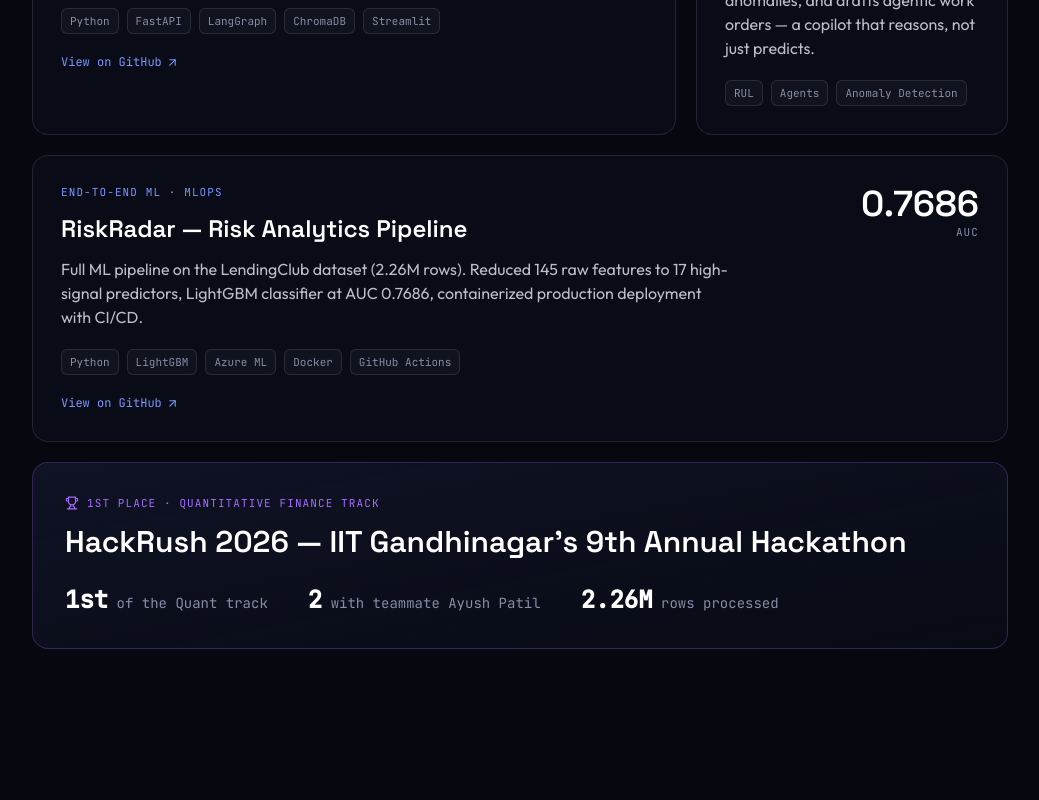
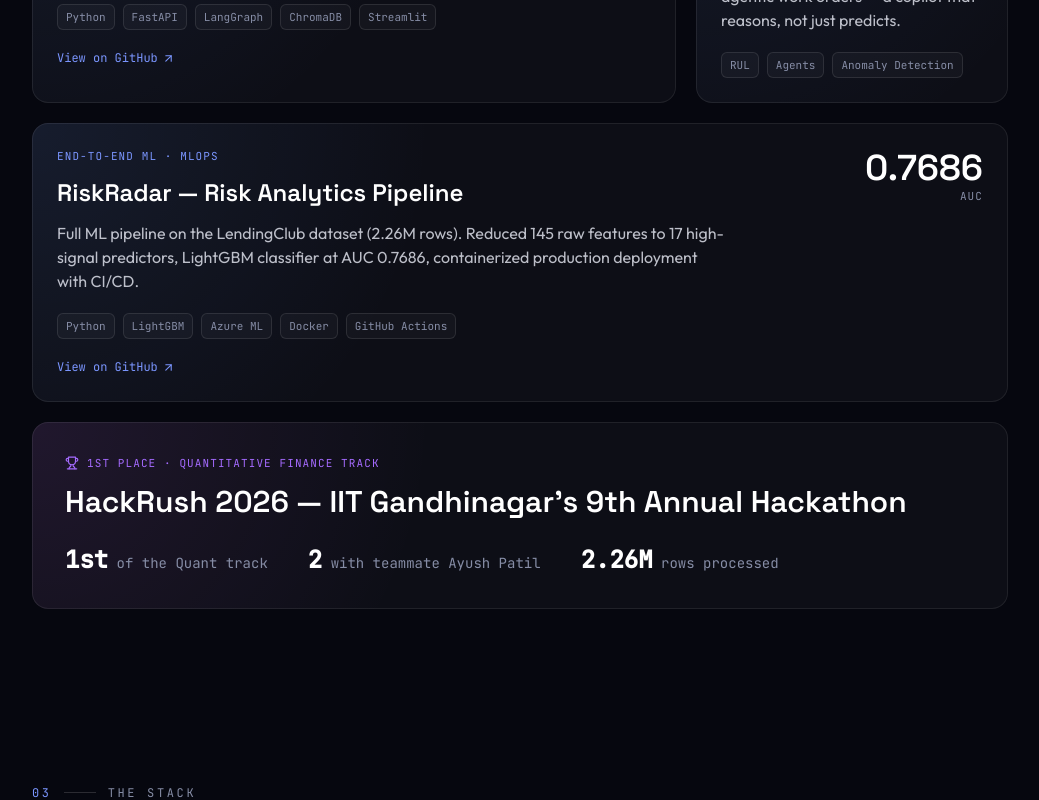
Before and after one commit to SudhanshuBiswas01/Portfolio_deployment, a Next.js app: page / in a window 1280 px wide. Shown: the part 1880-2680 px from the top of the page, without its empty margins (120-1159 px from the left). Built offline with nearby package versions, Linux system fonts and the light colour scheme; no server answers.

Commit message:
feat: integrate Spotlight GlowCard to Work and Stack sections

```diff
--- a/app/page.tsx
+++ b/app/page.tsx
@@ -19,6 +19,7 @@
 import { TelemetrySpine } from '@/components/telemetry-spine';
 import { Reveal } from '@/components/reveal';
 import { HeroBackground } from '@/components/hero-background';
+import { GlowCard } from '@/components/ui/spotlight-card';
 import dynamic from 'next/dynamic';
 
 const DottedSurface = dynamic(
@@ -90,22 +91,14 @@
   className?: string;
   children: React.ReactNode;
 }) {
-  const onMove = (e: MouseEvent<HTMLDivElement>) => {
-    const r = e.currentTarget.getBoundingClientRect();
-    e.currentTarget.style.setProperty('--mx', e.clientX - r.left + 'px');
-    e.currentTarget.style.setProperty('--my', e.clientY - r.top + 'px');
-  };
   return (
-    <div
-      data-magnetic
-      onMouseMove={onMove}
-      className={
-        'proj-card group relative overflow-hidden rounded-2xl border border-white/10 bg-surface/60 p-7 backdrop-blur-sm transition-colors duration-300 hover:border-signal/40 ' +
-        (className ?? '')
-      }
+    <GlowCard
+      customSize={true}
+      className={`group ${className ?? ''}`}
+      glowColor="blue"
     >
-      <div className="relative z-10">{children}</div>
-    </div>
+      <div className="relative z-10 h-full">{children}</div>
+    </GlowCard>
   );
 }
 
@@ -272,7 +265,7 @@
 
           {/* HackRush spotlight */}
           <Reveal delay={0.05}>
-            <div className="mt-5 overflow-hidden rounded-2xl border border-ion/25 bg-gradient-to-br from-surface-2/80 to-surface/40 p-5 md:p-8">
+            <GlowCard customSize={true} glowColor="purple" className="mt-5 overflow-hidden border-ion/25 bg-gradient-to-br from-surface-2/80 to-surface/40 p-5 md:p-8">
               <div className="flex items-center gap-2 font-mono text-[11px] uppercase tracking-widest text-ion"><Trophy size={14} /> 1st Place · Quantitative Finance Track</div>
               <h3 className="mt-3 font-display text-2xl font-semibold text-white md:text-3xl">HackRush 2026 — IIT Gandhinagar&apos;s 9th Annual Hackathon</h3>
               <div className="mt-6 flex flex-wrap gap-6 md:gap-10 font-mono text-sm">
@@ -280,7 +273,7 @@
                 <div><span className="text-xl font-semibold text-white md:text-2xl">2</span> <span className="text-ash">with teammate Ayush Patil</span></div>
                 <div><span className="text-xl font-semibold text-white md:text-2xl">2.26M</span> <span className="text-ash">rows processed</span></div>
               </div>
-            </div>
+            </GlowCard>
           </Reveal>
         </section>
 
@@ -305,13 +298,13 @@
                 </button>
               ))}
             </div>
-            <div className="rounded-2xl border border-white/10 bg-surface/40 p-5 md:p-8">
+            <GlowCard customSize={true} className="p-5 md:p-8" glowColor="blue">
               <div className="flex flex-wrap gap-3">
                 {SKILL_GROUPS.find((g) => g.id === skill)?.items.map((it) => (
                   <span key={it} className="rounded-lg border border-white/10 bg-white/[0.03] px-3 py-2 text-sm text-vapor">{it}</span>
                 ))}
               </div>
-            </div>
+            </GlowCard>
           </div>
         </section>
       </div>
--- /dev/null
+++ b/components/ui/spotlight-card.tsx
@@ -0,0 +1,184 @@
+'use client';
+import React, { useEffect, useRef, ReactNode } from 'react';
+
+interface GlowCardProps {
+  children: ReactNode;
+  className?: string;
+  glowColor?: 'blue' | 'purple' | 'green' | 'red' | 'orange';
+  size?: 'sm' | 'md' | 'lg';
+  width?: string | number;
+  height?: string | number;
+  customSize?: boolean; // When true, ignores size prop and uses width/height or className
+}
+
+const glowColorMap = {
+  blue: { base: 220, spread: 200 },
+  purple: { base: 280, spread: 300 },
+  green: { base: 120, spread: 200 },
+  red: { base: 0, spread: 200 },
+  orange: { base: 30, spread: 200 }
+};
+
+const sizeMap = {
+  sm: 'w-48 h-64',
+  md: 'w-64 h-80',
+  lg: 'w-80 h-96'
+};
+
+const GlowCard: React.FC<GlowCardProps> = ({
+  children,
+  className = '',
+  glowColor = 'blue',
+  size = 'md',
+  width,
+  height,
+  customSize = false
+}) => {
+  const cardRef = useRef<HTMLDivElement>(null);
+  const innerRef = useRef<HTMLDivElement>(null);
+
+  useEffect(() => {
+    const syncPointer = (e: PointerEvent) => {
+      const { clientX: x, clientY: y } = e;
+
+      if (cardRef.current) {
+        cardRef.current.style.setProperty('--x', x.toFixed(2));
+        cardRef.current.style.setProperty('--xp', (x / window.innerWidth).toFixed(2));
+        cardRef.current.style.setProperty('--y', y.toFixed(2));
+        cardRef.current.style.setProperty('--yp', (y / window.innerHeight).toFixed(2));
+      }
+    };
+
+    document.addEventListener('pointermove', syncPointer);
+    return () => document.removeEventListener('pointermove', syncPointer);
+  }, []);
+
+  const { base, spread } = glowColorMap[glowColor];
+
+  // Determine sizing
+  const getSizeClasses = () => {
+    if (customSize) {
+      return ''; // Let className or inline styles handle sizing
+    }
+    return sizeMap[size];
+  };
+
+  const getInlineStyles = () => {
+    const baseStyles: React.CSSProperties & Record<string, string> = {
+      '--base': base.toString(),
+      '--spread': spread.toString(),
+      '--radius': '14',
+      '--border': '1', // changed border from 3 to 1 to match existing design
+      '--backdrop': 'rgba(255, 255, 255, 0.03)',
+      '--backup-border': 'rgba(255, 255, 255, 0.08)',
+      '--size': '400',
+      '--outer': '1',
+      '--border-size': 'calc(var(--border, 1) * 1px)',
+      '--spotlight-size': 'calc(var(--size, 150) * 1px)',
+      '--hue': 'calc(var(--base) + (var(--xp, 0) * var(--spread, 0)))',
+      backgroundImage: `radial-gradient(
+        var(--spotlight-size) var(--spotlight-size) at
+        calc(var(--x, 0) * 1px)
+        calc(var(--y, 0) * 1px),
+        hsl(var(--hue, 210) calc(var(--saturation, 100) * 1%) calc(var(--lightness, 70) * 1%) / var(--bg-spot-opacity, 0.1)), transparent
+      )`,
+      backgroundColor: 'var(--backdrop, transparent)',
+      backgroundSize: 'calc(100% + (2 * var(--border-size))) calc(100% + (2 * var(--border-size)))',
+      backgroundPosition: '50% 50%',
+      backgroundAttachment: 'fixed',
+      border: 'var(--border-size) solid var(--backup-border)',
+      position: 'relative' as const,
+      touchAction: 'none' as const,
+    };
+
+    // Add width and height if provided
+    if (width !== undefined) {
+      baseStyles.width = typeof width === 'number' ? `${width}px` : width;
+    }
+    if (height !== undefined) {
+      baseStyles.height = typeof height === 'number' ? `${height}px` : height;
+    }
+
+    return baseStyles;
+  };
+
+  const beforeAfterStyles = `
+    [data-glow]::before,
+    [data-glow]::after {
+      pointer-events: none;
+      content: "";
+      position: absolute;
+      inset: calc(var(--border-size) * -1);
+      border: var(--border-size) solid transparent;
+      border-radius: calc(var(--radius) * 1px);
+      background-attachment: fixed;
+      background-size: calc(100% + (2 * var(--border-size))) calc(100% + (2 * var(--border-size)));
+      background-repeat: no-repeat;
+      background-position: 50% 50%;
+      mask: linear-gradient(transparent, transparent), linear-gradient(white, white);
+      mask-clip: padding-box, border-box;
+      mask-composite: intersect;
+    }
+
+    [data-glow]::before {
+      background-image: radial-gradient(
+        calc(var(--spotlight-size) * 0.75) calc(var(--spotlight-size) * 0.75) at
+        calc(var(--x, 0) * 1px)
+        calc(var(--y, 0) * 1px),
+        hsl(var(--hue, 210) calc(var(--saturation, 100) * 1%) calc(var(--lightness, 50) * 1%) / var(--border-spot-opacity, 1)), transparent 100%
+      );
+      filter: brightness(2);
+    }
+
+    [data-glow]::after {
+      background-image: radial-gradient(
+        calc(var(--spotlight-size) * 0.5) calc(var(--spotlight-size) * 0.5) at
+        calc(var(--x, 0) * 1px)
+        calc(var(--y, 0) * 1px),
+        hsl(0 100% 100% / var(--border-light-opacity, 1)), transparent 100%
+      );
+    }
+
+    [data-glow] [data-glow] {
+      position: absolute;
+      inset: 0;
+      will-change: filter;
+      opacity: var(--outer, 1);
+      border-radius: calc(var(--radius) * 1px);
+      border-width: calc(var(--border-size) * 20);
+      filter: blur(calc(var(--border-size) * 10));
+      background: none;
+      pointer-events: none;
+      border: none;
+    }
+
+    [data-glow] > [data-glow]::before {
+      inset: -10px;
+      border-width: 10px;
+    }
+  `;
+
+  return (
+    <>
+      <style dangerouslySetInnerHTML={{ __html: beforeAfterStyles }} />
+      <div
+        ref={cardRef}
+        data-glow
+        style={getInlineStyles()}
+        className={`
+          ${getSizeClasses()}
+          ${!customSize ? 'aspect-[3/4]' : ''}
+          rounded-2xl
+          relative
+          p-6
+          ${className}
+        `}
+      >
+        <div ref={innerRef} data-glow></div>
+        {children}
+      </div>
+    </>
+  );
+};
+
+export { GlowCard }
```
